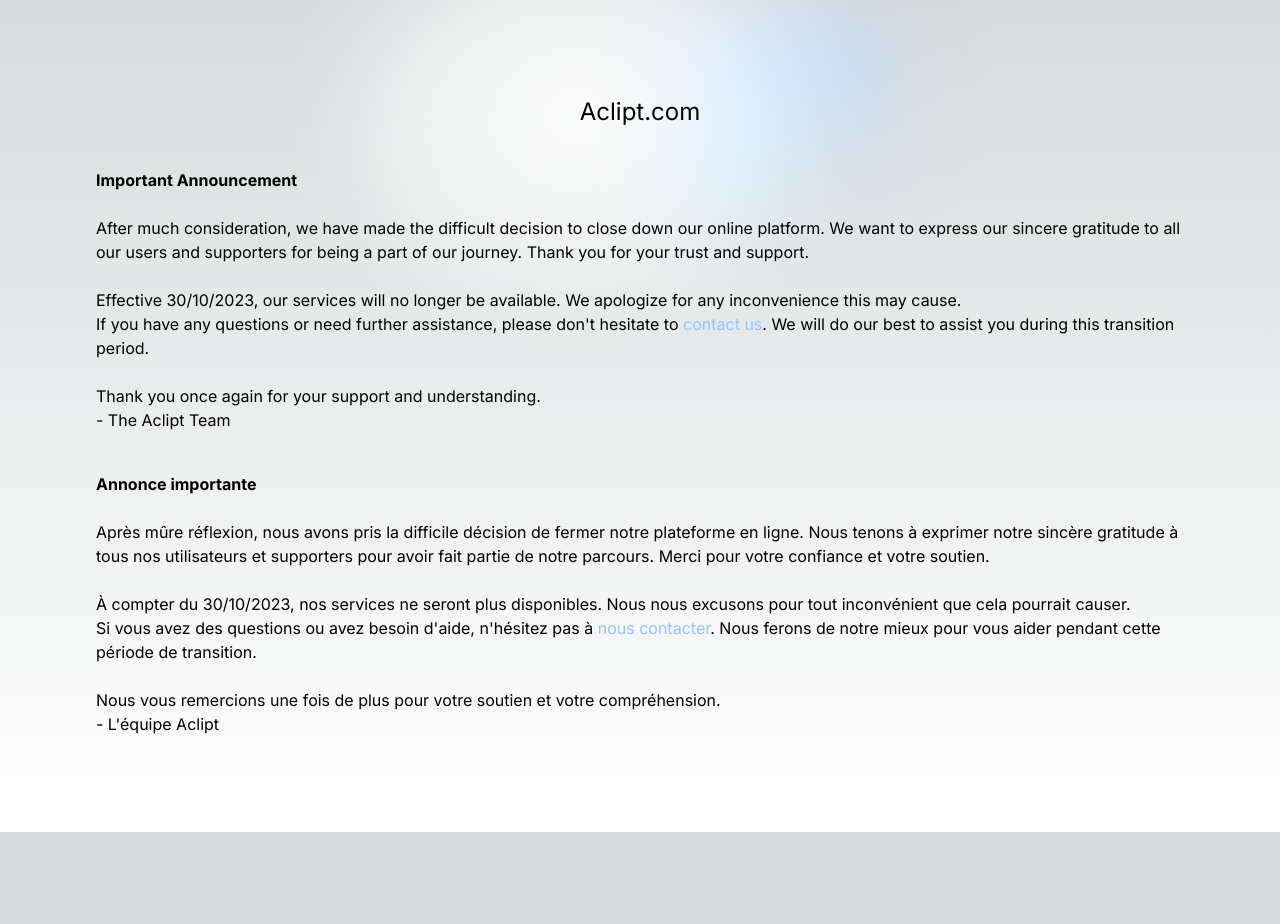
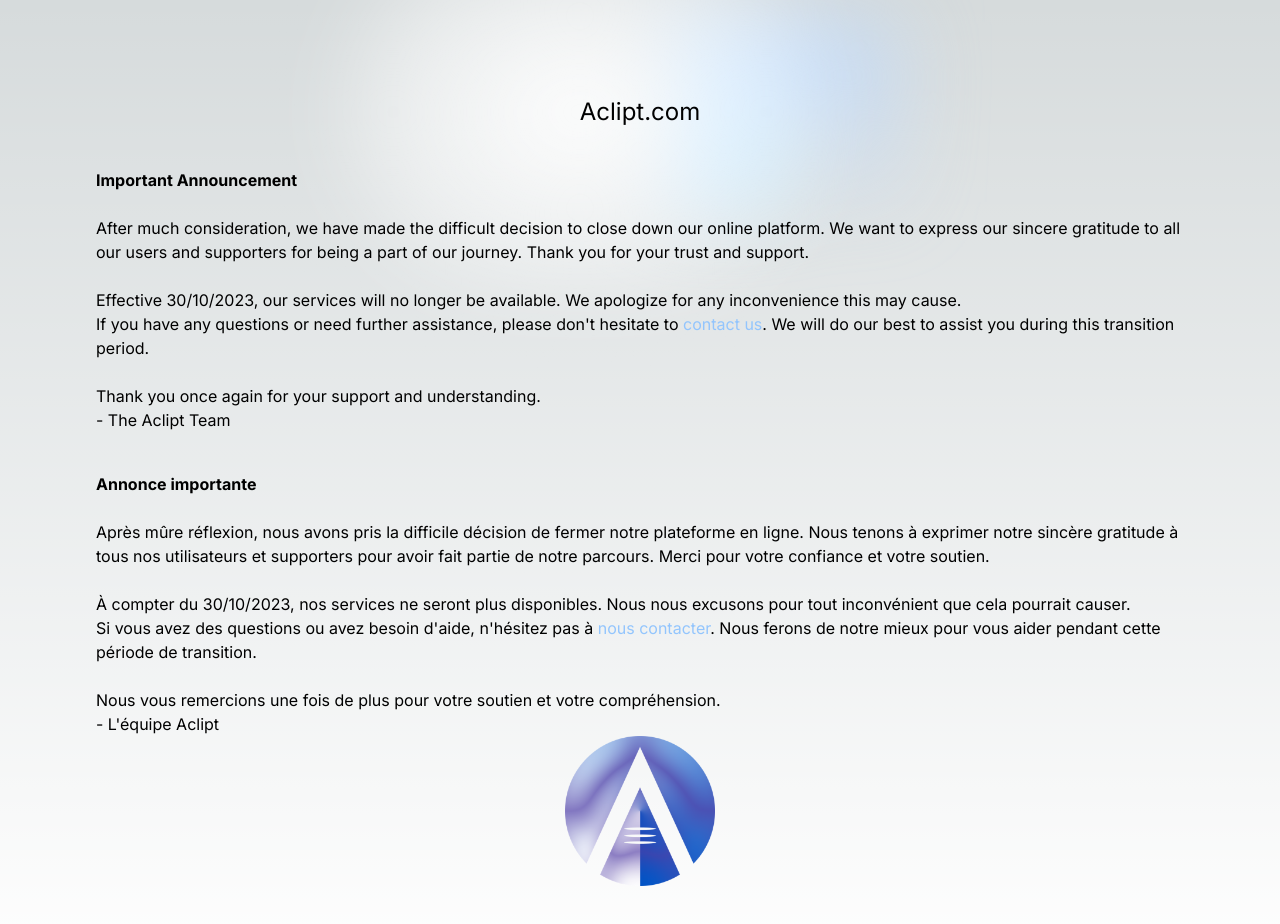
Before and after one commit to Aclipt/aclipt.com, a Next.js app: page / in a window 1280 px wide. Shown: the top 924 px of the page. Before the commit the page ends 832 px from the top, so only its background shows below. Built offline with nearby package versions, Linux system fonts and the light colour scheme.

Commit message:
feat(app): deliver announcement

```diff
--- a/src/app/page.tsx
+++ b/src/app/page.tsx
@@ -14,6 +14,7 @@ export default function Home() {
       </div>
 
 
+      <div>
         <div className="pt-10">
           <p><strong>Important Announcement</strong></p>
           <br />
@@ -46,6 +47,13 @@ export default function Home() {
           <br />
           <p>Nous vous remercions une fois de plus pour votre soutien et votre compréhension.</p>
           <p>- L&apos;équipe Aclipt</p>
+
+          <div className="flex justify-center">
+            <img className="" src="/aclipt.png" alt="Aclipt Logo" width="150" height="150" />
+          </div>
+        </div>
+
+
       </div>
 
 
```
Lines whose indentation alone changed are shown as unchanged.
